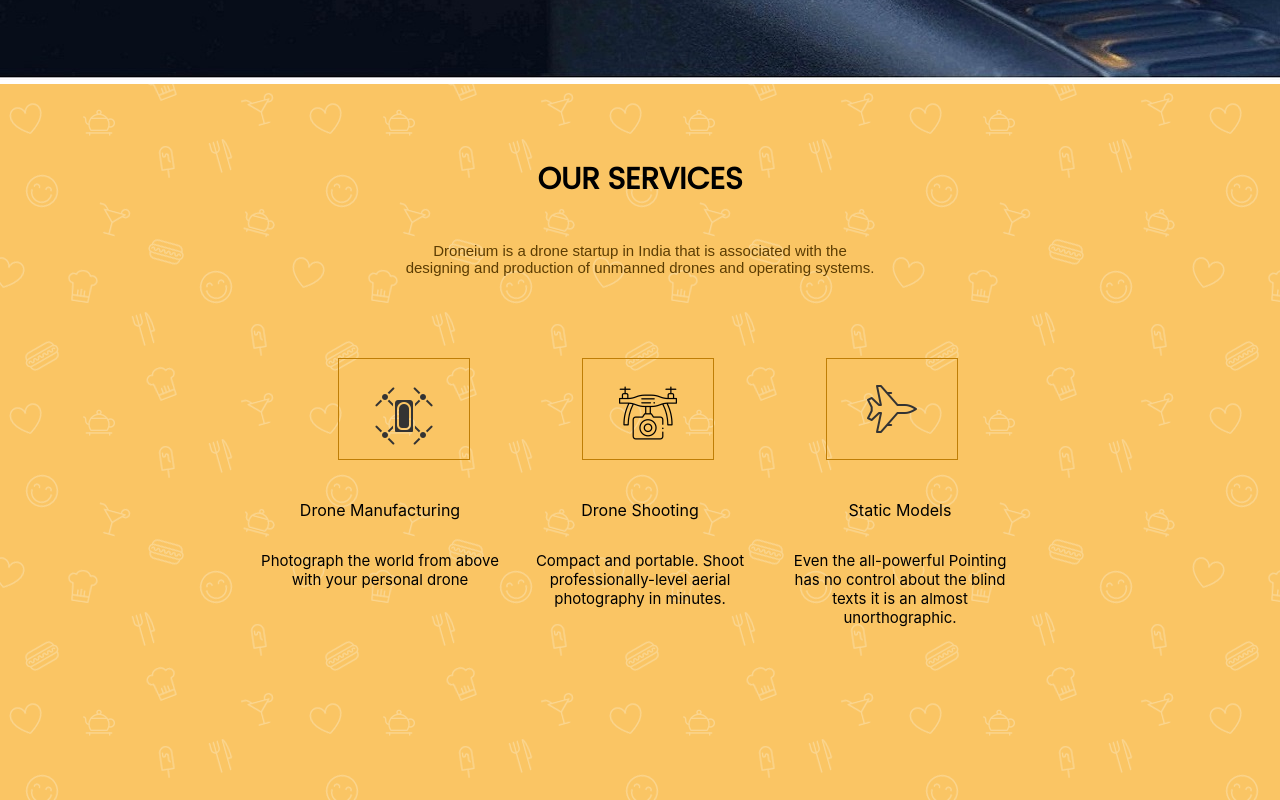
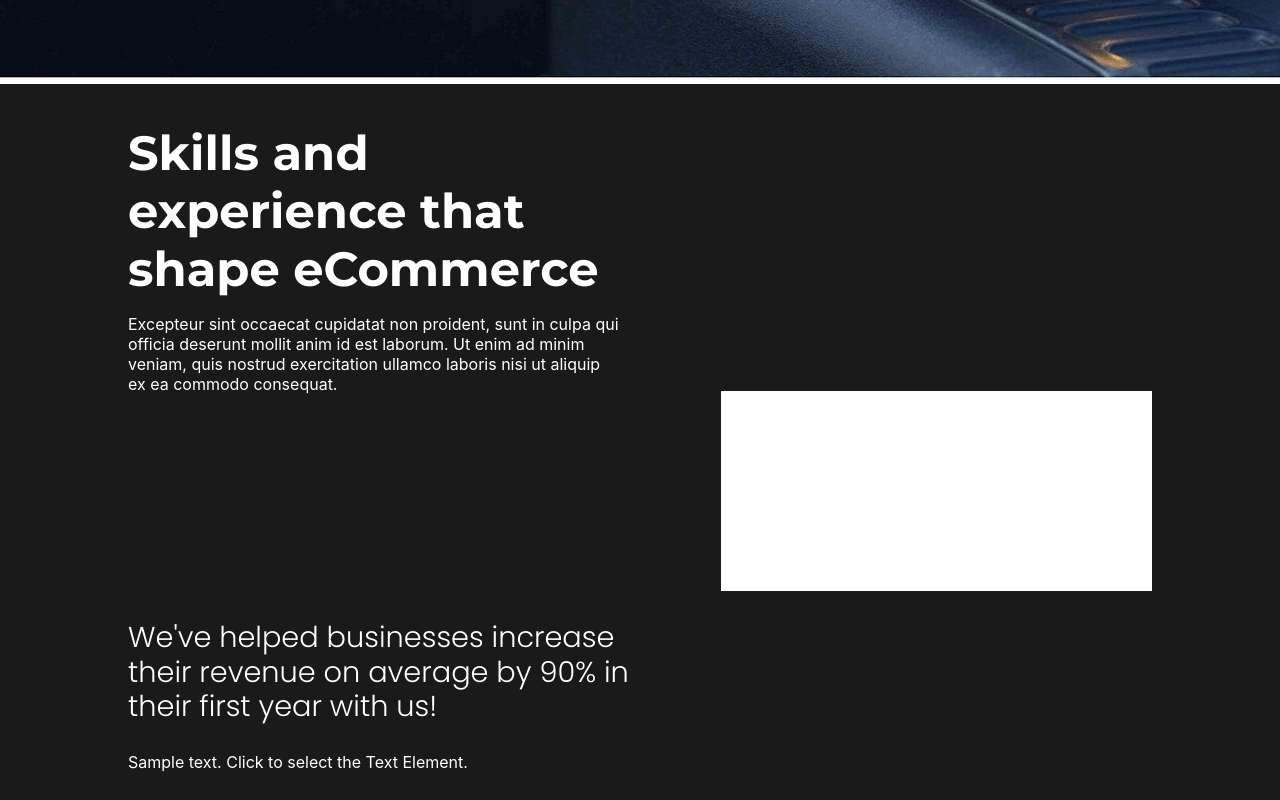
Before and after one commit to vaibhavirohilla741/Droneium, a React (Create React App) app: page / in a window 1280 px wide. Shown: the part 620-1420 px from the top of the page. Built offline with nearby package versions, Linux system fonts and the light colour scheme.

Commit message:
reach page

```diff
--- a/package.json
+++ b/package.json
@@ -12,7 +12,7 @@
     "react-material-ui-carousel": "^3.4.2",
     "react-redux": "^8.0.2",
     "react-router-dom": "^6.3.0",
-    "react-scripts": "^2.1.3",
+    "react-scripts": "^2.1.8",
     "react-spinners": "^0.13.4",
     "styled-components": "^5.3.5",
     "web-vitals": "^2.1.4"
--- a/src/Container/Home/Home.js
+++ b/src/Container/Home/Home.js
@@ -1,12 +1,15 @@
 import React from "react";
 import CarouselContainer from "../../components/Carousel/CarouselContainer";
 import OurServices from "../../components/OurServices/OurServices";
+import Reach from "../../components/Reach/Reach";
 
 const Home = () => {
   return (
     <>
       <CarouselContainer />
+      <Reach/>
       <OurServices />
+
     </>
   );
 };
--- /dev/null
+++ b/src/components/Reach/Reach.css
@@ -0,0 +1,41 @@
+@import url("https://fonts.googleapis.com/css2?family=Montserrat:wght@700&display=swap");
+@import url('https://fonts.googleapis.com/css2?family=Poppins:wght@200&display=swap');
+.reachContainer {
+  background-color: #1a1a1a;
+  height: 100vh;
+  color: #ffff;
+}
+
+.reachContent {
+  display: flex;
+  flex-direction: column;
+  margin-top: 0% !important;
+  margin-bottom: 0% !important;
+  margin: 10%;
+}
+.reachContent h2 {
+  font-weight: 700;
+  font-size: 3rem;
+  margin-bottom: 0%;
+  font-family: Montserrat, sans-serif !important;
+}
+.reachContent h3 {
+    font-family: 'Poppins', sans-serif;
+    max-width: 50%;
+    font-size: 1.8rem;
+    line-height: 1.2;
+    font-weight: 300;
+}
+.flexbox{
+    display: flex;
+    flex-direction: row;
+    height: 25vh;
+    width: 180vh;
+    background-color: white;
+   margin-top: 30%;
+   margin-left: 10%;
+}
+.contentheading{
+    display: flex;
+    max-height: 20%;
+}
--- /dev/null
+++ b/src/components/Reach/Reach.js
@@ -0,0 +1,33 @@
+import React from "react";
+import "./Reach.css";
+
+function Reach() {
+  return (
+    <div className="reachContainer">
+      <div className="reachContent">
+        <div className="contentheading">
+          <div>
+            <h2> Skills and experience that shape eCommerce</h2>
+            <p>
+              Excepteur sint occaecat cupidatat non proident, sunt in culpa qui
+              officia deserunt mollit anim id est laborum. ​Ut enim ad minim
+              veniam, quis nostrud exercitation ullamco laboris nisi ut aliquip
+              ex ea commodo consequat.
+            </p>
+          </div>
+
+          <div className="flexbox">hello</div>
+        </div>
+        <div>
+          <h3>
+            We've helped businesses increase their revenue on average by 90% in
+            their first year with us!
+          </h3>
+          <p>Sample text. Click to select the Text Element.</p>
+        </div>
+      </div>
+    </div>
+  );
+}
+
+export default Reach;
```
Also changed, not shown: 1 other file (tests, documents, lock files or other folders).
